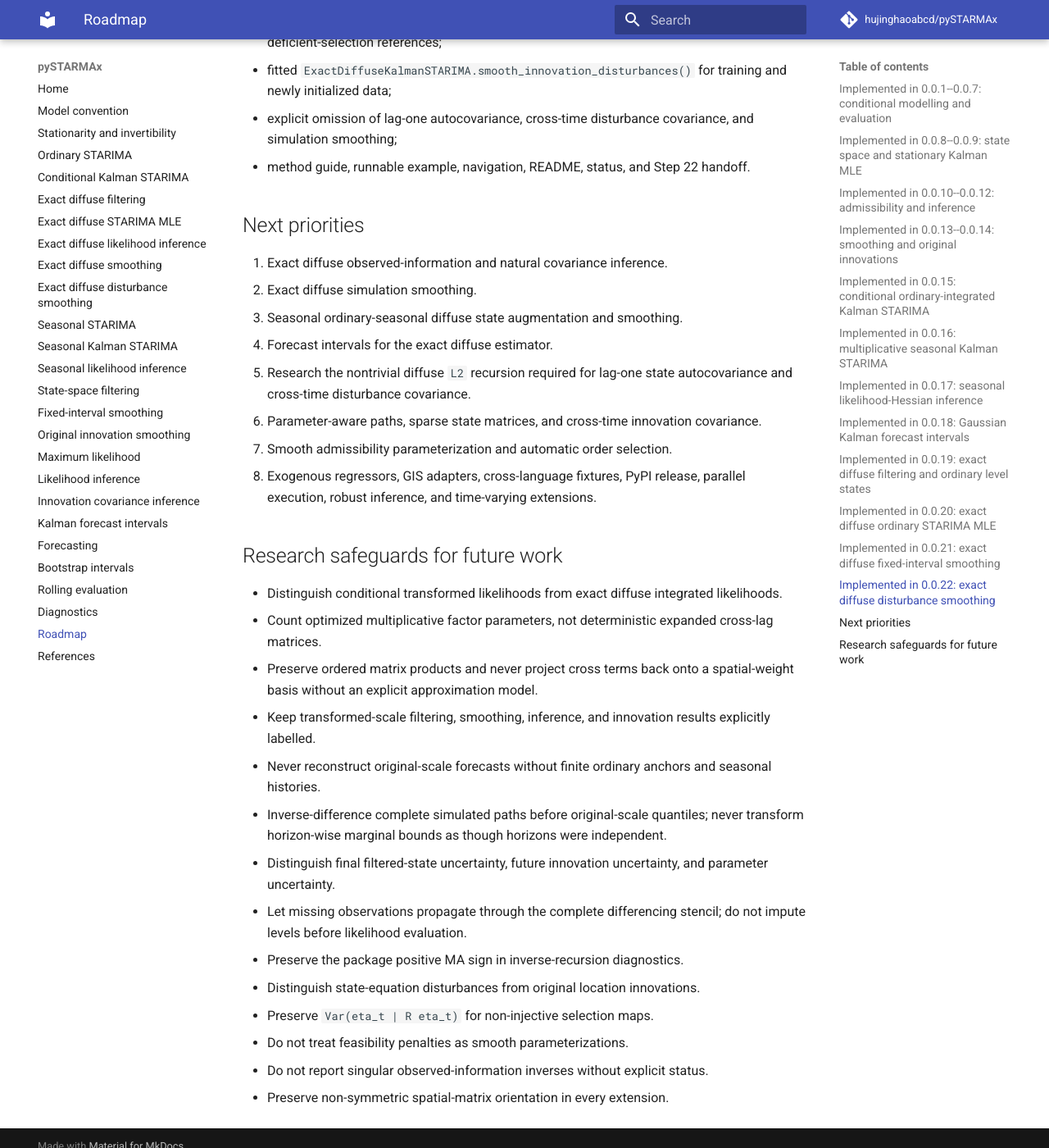
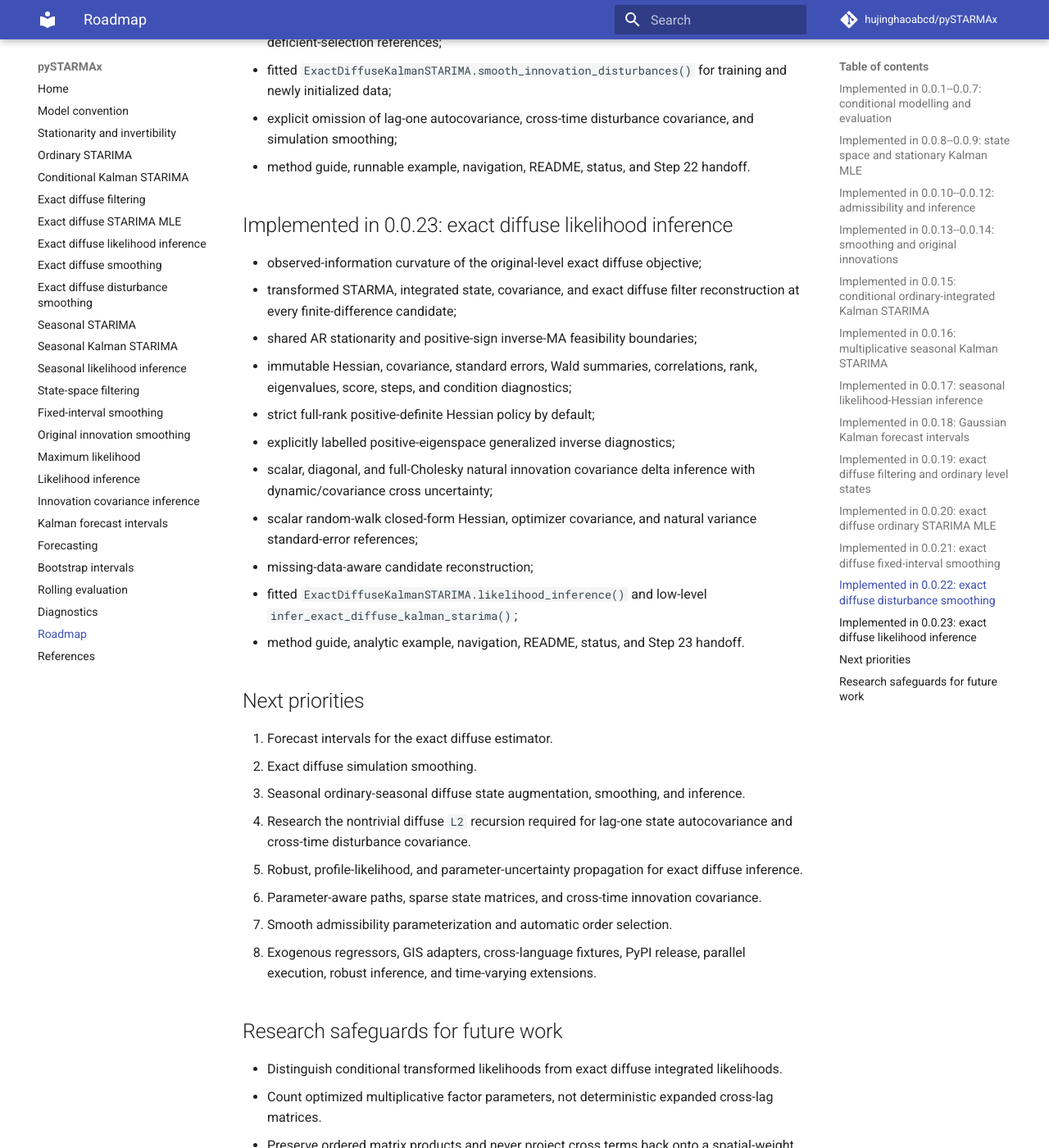
Before and after one commit to hujinghaoabcd/pySTARMAx, an MkDocs documentation site: the page built from docs/roadmap.md, in a window 1280 px wide and 1400 px high, scrolled down 6416 px. Shown: the whole window at 82% size. Built offline with MkDocs 1.6.1 and Material for MkDocs 9.7.7, drawn with Linux system fonts in a browser that asks for light colours; comment, search, counter and statistics services are not loaded.

Commit message:
Synchronize exact diffuse inference documentation

```diff
--- a/docs/roadmap.md
+++ b/docs/roadmap.md
@@ -227,14 +227,36 @@
 - method guide, runnable example, navigation, README, status, and Step 22
   handoff.
 
+## Implemented in 0.0.23: exact diffuse likelihood inference
+
+- observed-information curvature of the original-level exact diffuse objective;
+- transformed STARMA, integrated state, covariance, and exact diffuse filter
+  reconstruction at every finite-difference candidate;
+- shared AR stationarity and positive-sign inverse-MA feasibility boundaries;
+- immutable Hessian, covariance, standard errors, Wald summaries, correlations,
+  rank, eigenvalues, score, steps, and condition diagnostics;
+- strict full-rank positive-definite Hessian policy by default;
+- explicitly labelled positive-eigenspace generalized inverse diagnostics;
+- scalar, diagonal, and full-Cholesky natural innovation covariance delta
+  inference with dynamic/covariance cross uncertainty;
+- scalar random-walk closed-form Hessian, optimizer covariance, and natural
+  variance standard-error references;
+- missing-data-aware candidate reconstruction;
+- fitted `ExactDiffuseKalmanSTARIMA.likelihood_inference()` and low-level
+  `infer_exact_diffuse_kalman_starima()`;
+- method guide, analytic example, navigation, README, status, and Step 23
+  handoff.
+
 ## Next priorities
 
-1. Exact diffuse observed-information and natural covariance inference.
+1. Forecast intervals for the exact diffuse estimator.
 2. Exact diffuse simulation smoothing.
-3. Seasonal ordinary-seasonal diffuse state augmentation and smoothing.
-4. Forecast intervals for the exact diffuse estimator.
-5. Research the nontrivial diffuse `L2` recursion required for lag-one state
+3. Seasonal ordinary-seasonal diffuse state augmentation, smoothing, and
+   inference.
+4. Research the nontrivial diffuse `L2` recursion required for lag-one state
    autocovariance and cross-time disturbance covariance.
+5. Robust, profile-likelihood, and parameter-uncertainty propagation for exact
+   diffuse inference.
 6. Parameter-aware paths, sparse state matrices, and cross-time innovation
    covariance.
 7. Smooth admissibility parameterization and automatic order selection.
```
Also changed, not shown: PROJECT_STATUS.md (+78 -18 lines), README.md (+25 -12 lines), docs/exact_diffuse.md (+8 -2 lines), docs/exact_diffuse_mle.md (+26 -1 lines), docs/index.md (+12 -4 lines), 1 other file.
